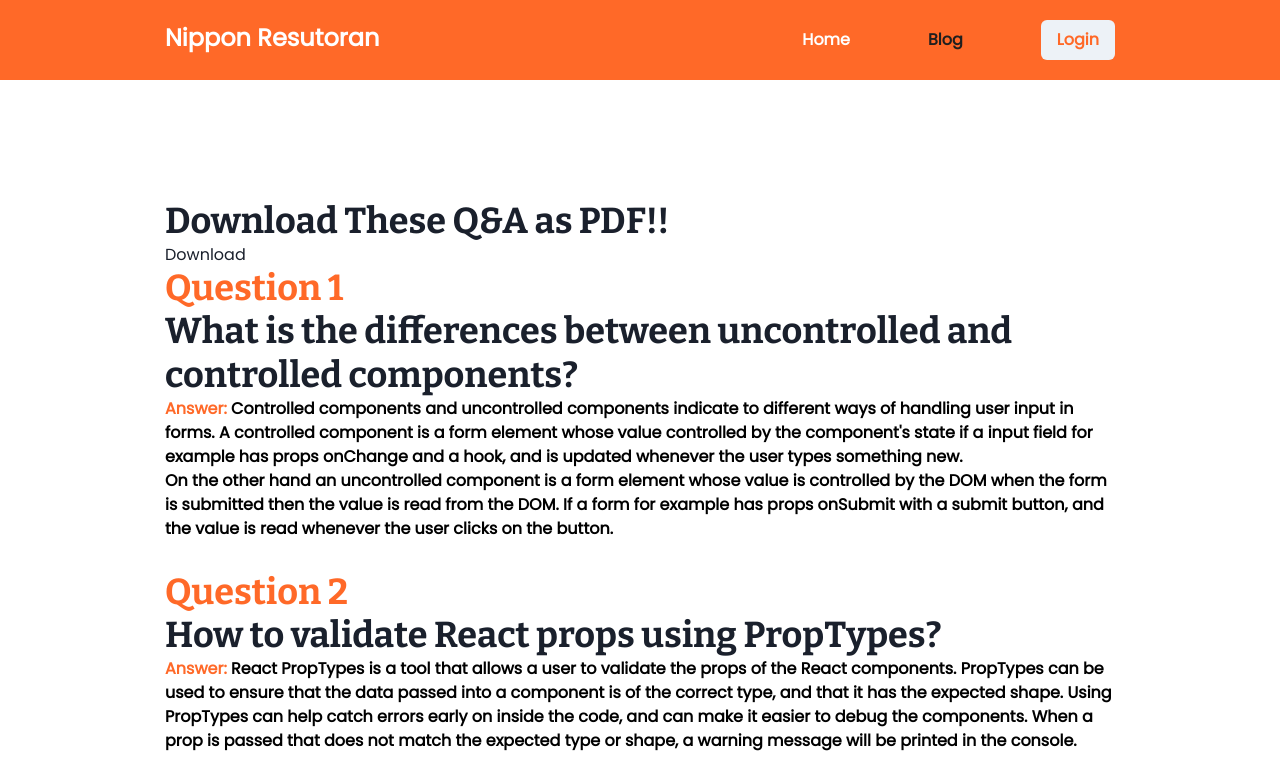
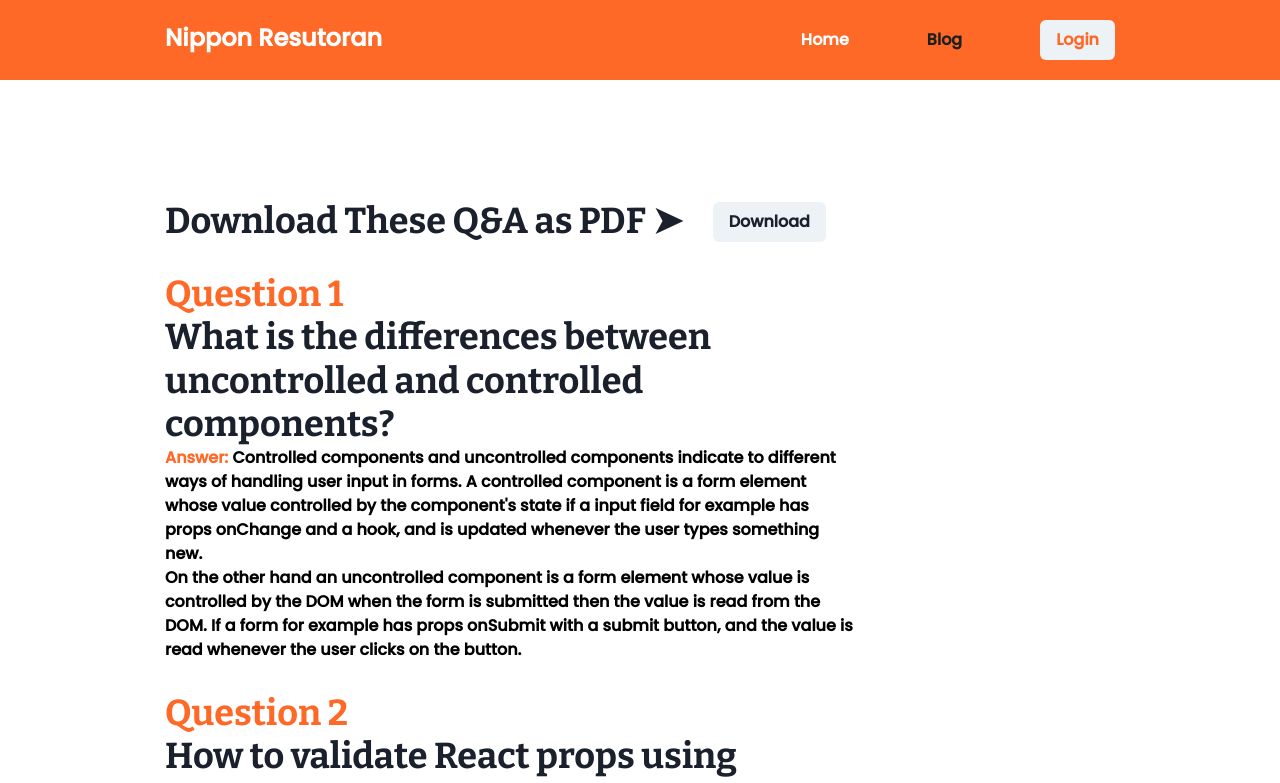
Before and after one commit to designwithashik/nippon-resutoran, a React (Vite) app: page /blog in a window 1280 px wide. Shown: the top 783 px of the page. Built offline with nearby package versions, Linux system fonts and the light colour scheme; no server answers.

Commit message:
Some minor fix added

```diff
--- a/index.html
+++ b/index.html
@@ -2,9 +2,9 @@
 <html lang="en">
   <head>
     <meta charset="UTF-8" />
-    <link rel="icon" type="image/svg+xml" href="/vite.svg" />
+    <link rel="icon" type="image/svg+xml" href="https://i.ibb.co/x2DbHWH/Ellipse-1.png" />
     <meta name="viewport" content="width=device-width, initial-scale=1.0" />
-    <title>Vite + React</title>
+    <title>Nippon Resutoran</title>
   </head>
   <body>
     <div id="root"></div>
--- a/src/components/Authentication/Register.jsx
+++ b/src/components/Authentication/Register.jsx
@@ -8,7 +8,7 @@ const Register = () => {
     const [name, setName] = useState('');
     const [image, setImage] = useState('');
 
-    const { googleLogIn, setUser, githubLogIn, emailSignUp, error, setError } = useContext(AuthContext);
+    const { googleLogIn, setUser, githubLogIn, emailSignUp, error, setError, auth } = useContext(AuthContext);
 
     const handleEmailSignUp = (event) => {
         event.preventDefault()
@@ -21,6 +21,14 @@ const Register = () => {
 
         setImage(form.photo.value)
         console.log(email, password)
+        if(!email){
+            setError('email field cannot be empty')
+            return
+        }
+        if(!password){
+            setError('password field cannot be empty')
+            return
+        }
         if (password.length < 6) {
             setError('password length must be least 6 characters')
             return
--- a/src/components/Blog.jsx
+++ b/src/components/Blog.jsx
@@ -1,59 +1,57 @@
-import { Box, Button, Heading, Text } from '@chakra-ui/react';
+import { Box, Button, Flex, Heading, Text } from '@chakra-ui/react';
 import React, { useContext } from 'react';
 import { AuthContext } from '../providers/AuthProvider';
 import html2canvas from 'html2canvas';
 import jsPDF from 'jspdf';
 
-// import ReactToPdf from "react-to-pdf";
-
-// const options = {
-//     orientation: 'landscape',
-//     unit: 'in',
-//     format: [10,15]
-// };
 
 const Blog = () => {
-    const {setLoading, loading} = useContext(AuthContext)
-    const downloadPDF = () =>{
+  const { setLoading, loading } = useContext(AuthContext)
+  const downloadPDF = () => {
     const capture = document.querySelector('.actual-receipt');
     setLoading(true);
-        html2canvas(capture).then((canvas)=>{
+    html2canvas(capture).then((canvas) => {
       const imgData = canvas.toDataURL('img/png');
-          const doc = new jsPDF('l', 'mm', [500,550]);
-          const componentWidth = doc.internal.pageSize.getWidth();
-          const componentHeight = doc.internal.pageSize.getHeight();
-          doc.addImage(imgData, 'PNG', 0, 0, componentWidth, componentHeight);
+
+      const pdf = new jsPDF({
+        orientation: 'landscape',
+      });
+      const imgProps = pdf.getImageProperties(imgData);
+      const pdfWidth = pdf.internal.pageSize.getWidth();
+      const pdfHeight = (imgProps.height * pdfWidth) / imgProps.width;
+      pdf.addImage(imgData, 'PNG', 1, 1, pdfWidth, pdfHeight);
       setLoading(false);
-          doc.save('receipt.pdf');
+      pdf.save('qna-interview.pdf');
     })
   }
   return (
-        <Box px={{ base: '20px', md: '100px', lg: '165px' }} my='120px'>
-            <Heading>Download These Q&A as PDF!!</Heading>
-            {/* <ReactToPdf targetRef={ref} filename="code-example.pdf" options={options} x={.5} y={.5} scale={0.8}>
-                {({ toPdf }) => <Button my='50px' onClick={toPdf}>Generate As PDF</Button>}
-            </ReactToPdf> */}
-                      <div className="receipt-actions-div">
-            <div className="actions-right">
-              <button
+    <Box my='120px'>
+      <Flex mb='30px' flexDir={{base: 'column', md: 'row'}} alignItems='center' gap='30px' px={{ base: '20px', md: '100px', lg: '165px' }} w='80%'>
+        <Heading>Download These Q&A as PDF ➤</Heading>
+
+        <Flex justifyContent='center' alignItems='center' className="receipt-actions-div">
+
+            <Button
               className="receipt-modal-download-button"
               onClick={downloadPDF}
-                disabled={!(loading===false)}
+              disabled={!(loading === false)}
             >
-                {loading?(
+              {loading ? (
                 <span>Downloading</span>
-                ):(
+              ) : (
                 <span>Download</span>
               )}
 
-              </button>
-            </div>
-          </div>
+            </Button>
+
+        </Flex>
+      </Flex>
 
 
-            <Box  className='actual-receipt' >
 
-                <Box  mb='30px' >
+      <Box px={{ base: '20px', md: '100px', lg: '165px' }} w='80%' className='actual-receipt' >
+
+        <Box mb='30px' >
           <Heading color='rgba(255, 105, 40, 1)'>Question 1</Heading>
           <Heading>What is the differences between uncontrolled and controlled components?</Heading>
           <Text color='rgba(255, 105, 40, 1)' fontWeight={700}>Answer: <Text color='black' as='span'>Controlled components and uncontrolled components indicate to different ways of handling user input in forms. A controlled component is a form element whose value controlled by the component's state if a input field for example has props onChange and a hook, and is updated whenever the user types something new.
--- a/src/components/chefs/Recipe.jsx
+++ b/src/components/chefs/Recipe.jsx
@@ -1,10 +1,11 @@
-import React from 'react';
+import React, { useState } from 'react';
 import { Box, Button, Card, Flex, Heading, Image, List, ListItem, OrderedList, Text } from '@chakra-ui/react';
 import { Rating, ThinStar } from '@smastrom/react-rating'
 import '@smastrom/react-rating/style.css'
 import { toast } from 'react-hot-toast';
 
 const Recipe = ({ recipe }) => {
+
     const customStyles = {
         itemShapes: ThinStar,
         activeFillColor: 'rgba(255, 105, 40, 1)',
@@ -25,7 +26,10 @@ const Recipe = ({ recipe }) => {
             </Box>
             <Box mb='10px'><Rating itemStyles={customStyles} style={{ maxWidth: 250 }} value={rating} readOnly /></Box>
 
-           <Button p='25px' onClick={()=>toast.success('Added to Favorites')} color='black' borderRadius='3xl' bgColor='rgba(255, 105, 40, 1)'>Add To Favorite</Button>
+                <Button p='25px' onClick={(event) => {
+                    event.currentTarget.disabled = true;
+                    toast.success('Added to Favorites')
+                }} color='black' borderRadius='3xl' bgColor='rgba(255, 105, 40, 1)'>Add To Favorite</Button>
 
         </Flex>
         </div>
--- a/src/main.jsx
+++ b/src/main.jsx
@@ -8,7 +8,7 @@ import { RouterProvider } from 'react-router-dom'
 import router from './routes/router.jsx'
 import toast, { Toaster } from 'react-hot-toast';
 import "@fontsource/bitter/700.css"
-import "@fontsource/poppins"
+import "@fontsource/poppins/500.css"
 import theme from '../theme.font.js'
 
 
--- a/src/providers/AuthProvider.jsx
+++ b/src/providers/AuthProvider.jsx
@@ -56,7 +56,7 @@ const AuthProvider = ({ children }) => {
         fetch('https://nippon-resutoran-server-designwithashik.vercel.app/chefs')
             .then(res => res.json())
             .then(data => setChefs(data))
-            setLoading(false);
+
     },[])
 
 
--- a/src/routes/PrivateRoute.jsx
+++ b/src/routes/PrivateRoute.jsx
@@ -6,7 +6,7 @@ import { Box, Flex, Spinner } from '@chakra-ui/react';
 const PrivateRoute = ({ children }) => {
     const { loading, user } = useContext(AuthContext);
     const location = useLocation()
-    console.log(location)
+    console.log('Loading', loading)
     if(loading) {
         return <Flex justifyContent='center' alignItems='center' h='80vh'>
             <Spinner
```
Also changed, not shown: src/components/Home.jsx (+10 -5 lines). Lines whose indentation alone changed are shown as unchanged.
